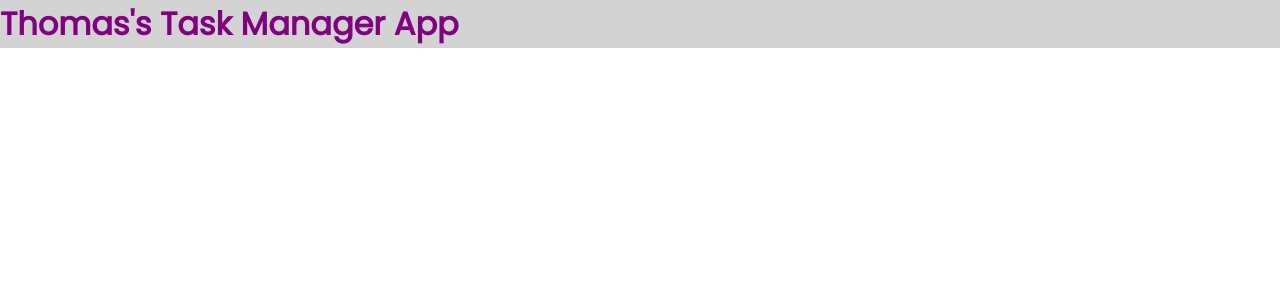
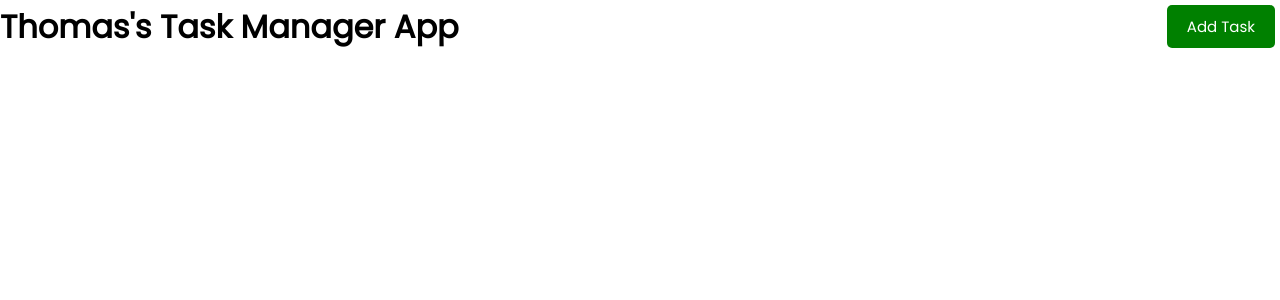
Before and after one commit to netia1128/react-task-manager, a React (Create React App) app: page / in a window 1280 px wide. Shown: the top 300 px of the page. Built offline with nearby package versions, Linux system fonts and the light colour scheme.

Commit message:
Add button component

```diff
--- /dev/null
+++ b/src/components/Button.js
@@ -0,0 +1,13 @@
+const Button = ({color, text}) => {
+  const logHelloWorld = () => {
+    console.log('Hello World')
+  }
+
+  return <button
+            onClick={logHelloWorld}
+            className='btn'
+            style={{ backgroundColor: color }}>{text}
+         </button>
+}
+
+export default Button
--- a/src/components/Header.js
+++ b/src/components/Header.js
@@ -1,7 +1,12 @@
+import Button from './Button.js';
+
 const Header = ({user}) => {
   return (
-    <header>
-      <h1 style={({color: 'purple', backgroundColor: 'Lightgrey'})}>{user}'s Task Manager App</h1>
+    <header className='header'>
+      {/* //Example of in-line styling */}
+      {/* <h1 style={({color: 'purple', backgroundColor: 'Lightgrey'})}>{user}'s Task Manager App</h1> */}
+      <h1>{user}'s Task Manager App</h1>
+      <Button color='green' text='Add Task'/>
     </header>
   )
 }
```
